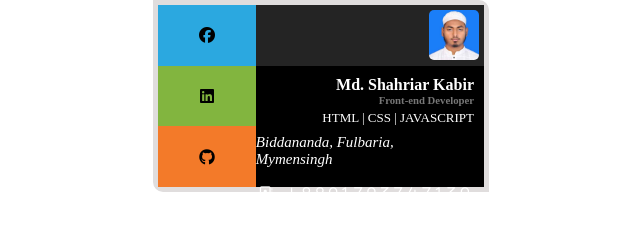
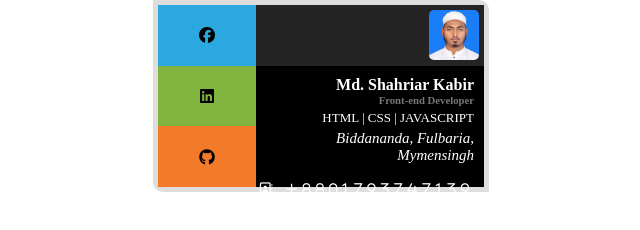
Before and after one commit to Shahriarkawsik/business_card_design, a plain HTML site: page index.html in a window 1280 px wide. Shown: the whole page, without its empty margins (319-959 px from the left). Drawn offline with Linux system fonts and the light colour scheme.

Commit message:
change alignment

```diff
--- a/index.html
+++ b/index.html
@@ -32,7 +32,6 @@
             <address>Biddananda, Fulbaria, Mymensingh</address>
             <i class="fa-regular fa-address-book"> +8801793747139</i>
           </div>
-          <div class="personal_contact"></div>
         </div>
       </div>
     </div>
--- a/style.css
+++ b/style.css
@@ -63,7 +63,7 @@
     margin: 5px 5px 0 0;
 }
 .personal-info h4 ,h6,p,address{
-    float: right;
+    text-align: right;
 }
 .personal-info{
     padding: 10px 10px 0 0 ;
```
